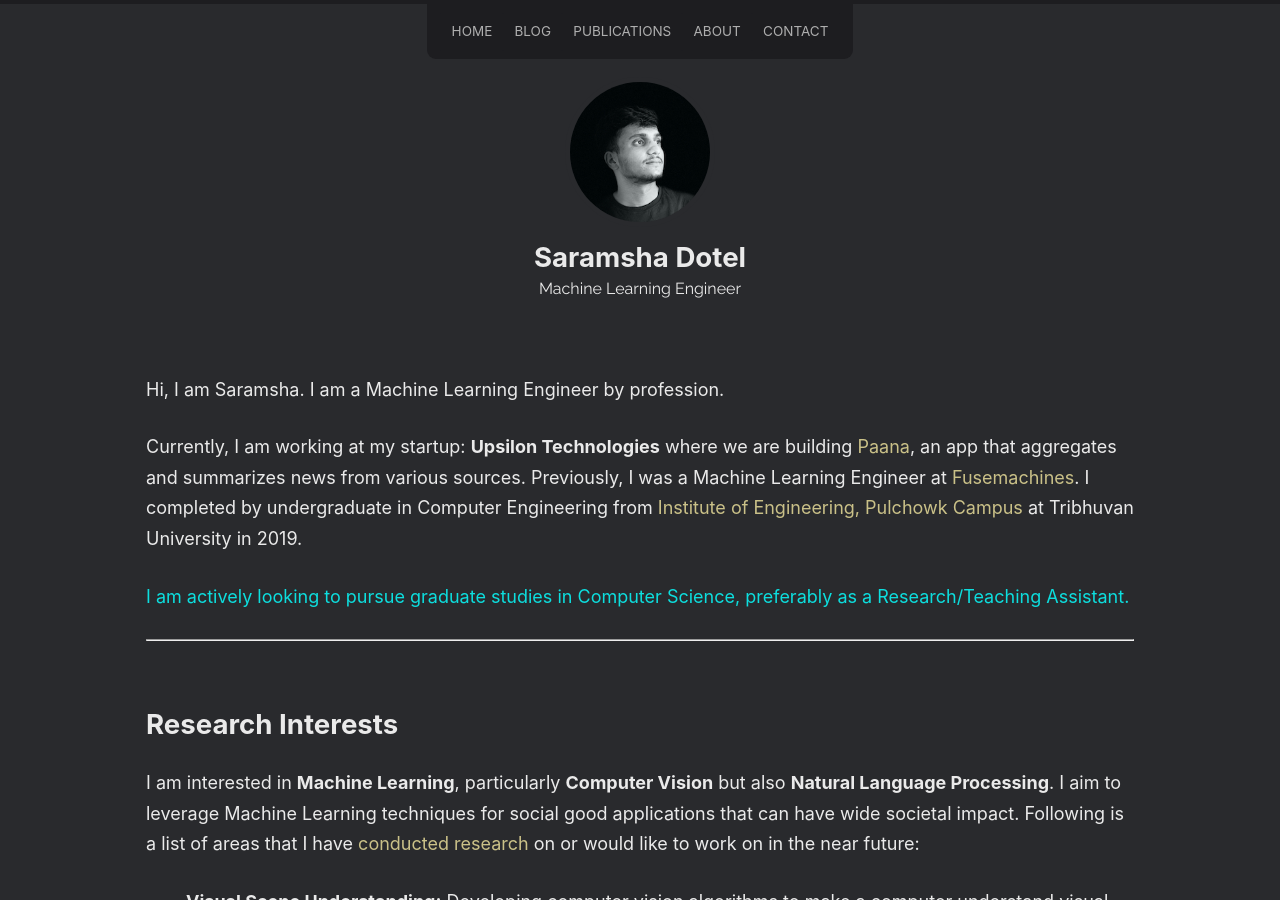
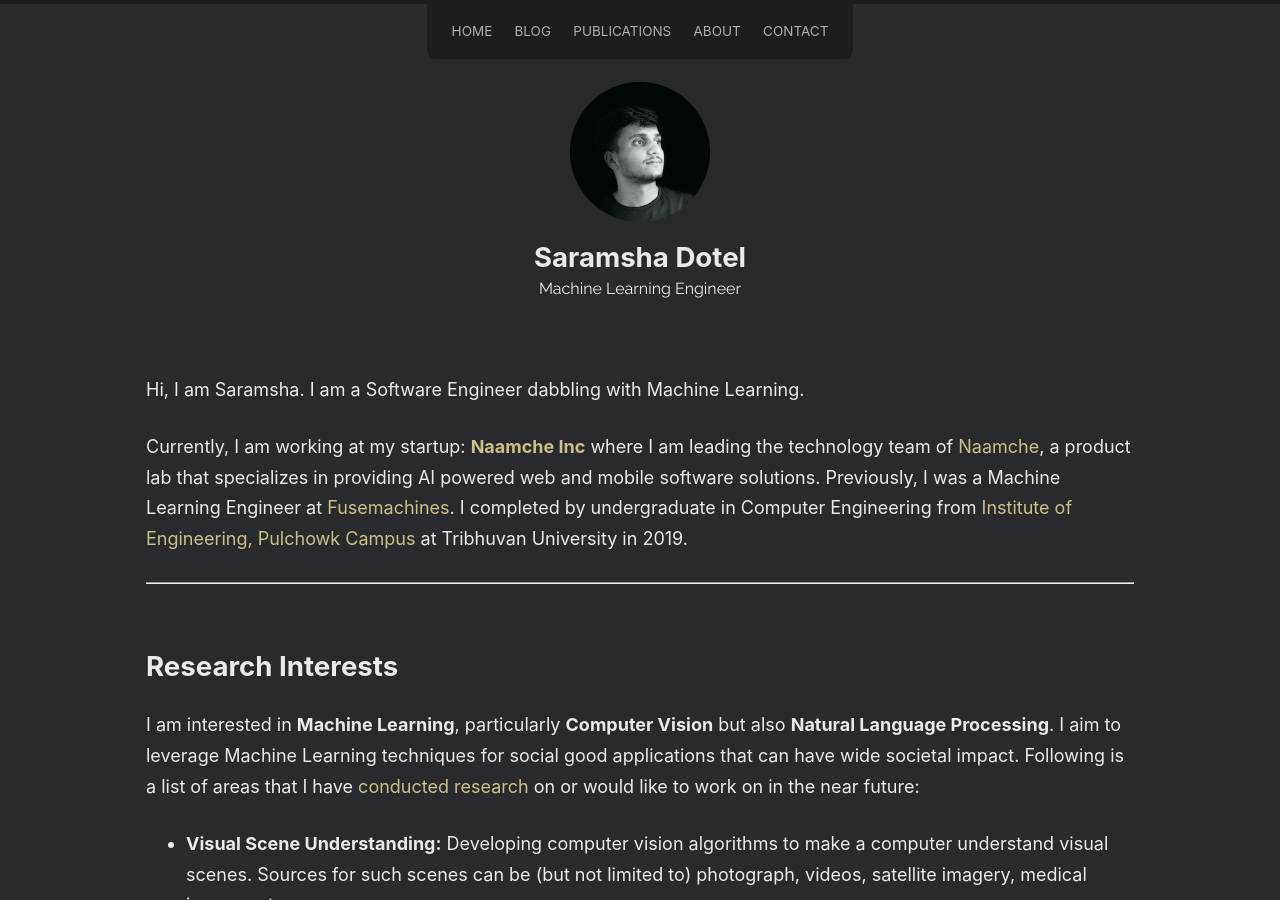
Before and after one commit to dotel-saramsz/dotel-saramsz.github.io, a Jekyll site: the page built from index.md, in a window 1280 px wide and 900 px high. Built offline with Jekyll 4.4.1, drawn with Linux system fonts in a browser that asks for light colours; nearby versions of some CDN libraries.

Commit message:
Update bio to reflect Naamche

```diff
--- a/about.markdown
+++ b/about.markdown
@@ -11,8 +11,8 @@ headtitle: About
 
 ### Current
 
-- **Co-founder at Upsilon Technologies**. (2020-)
-  - Building [Paana](https://www.paana.news/), an app that aggregates and summarizes news from various sources.
+- **Co-founder at Naamche Inc**. (2020-)
+  - Leading the technology team of Naamche, a product lab that specializes in providing AI powered web and mobile software solutions. Responsible for setting the technical vision of the company and executing the delivery of quality software while hiring new engineers and establishing the engineering culture in a fast-growing startup. Currently overseeing the design and development of a suite of products for a fast-growing startup in the US.
 
 ### Previous
 
@@ -30,7 +30,6 @@ headtitle: About
 
 - **Bachelors in Computer Engineering** - [Institute of Engineering, Pulchowk Campus](https://pcampus.edu.np/) (2015-2019)
   - Graduated as the **Batch Topper** with aggregate percentage of **85.3%**
-
 
 
 ---
--- a/index.md
+++ b/index.md
@@ -3,11 +3,9 @@ layout: page
 type: index
 ---
 
-Hi, I am Saramsha. I am a Machine Learning Engineer by profession.
+Hi, I am Saramsha. I am a Software Engineer dabbling with Machine Learning.
 
-Currently, I am working at my startup: **Upsilon Technologies** where we are building [Paana](https://www.paana.news/), an app that aggregates and summarizes news from various sources. Previously, I was a Machine Learning Engineer at [Fusemachines](https://fusemachines.com/). I completed by undergraduate in Computer Engineering from [Institute of Engineering, Pulchowk Campus](https://pcampus.edu.np/) at Tribhuvan University in 2019.
-
-<span style="color:#0ddede"> I am actively looking to pursue graduate studies in Computer Science, preferably as a Research/Teaching Assistant. </span>
+Currently, I am working at my startup: [**Naamche Inc**](https://www.naamche.com) where I am leading the technology team of [Naamche](https://www.naamche.com), a product lab that specializes in providing AI powered web and mobile software solutions. Previously, I was a Machine Learning Engineer at [Fusemachines](https://fusemachines.com/). I completed by undergraduate in Computer Engineering from [Institute of Engineering, Pulchowk Campus](https://pcampus.edu.np/) at Tribhuvan University in 2019.
 
 ---
 <br />
```
Also changed, not shown: 1 other file.
